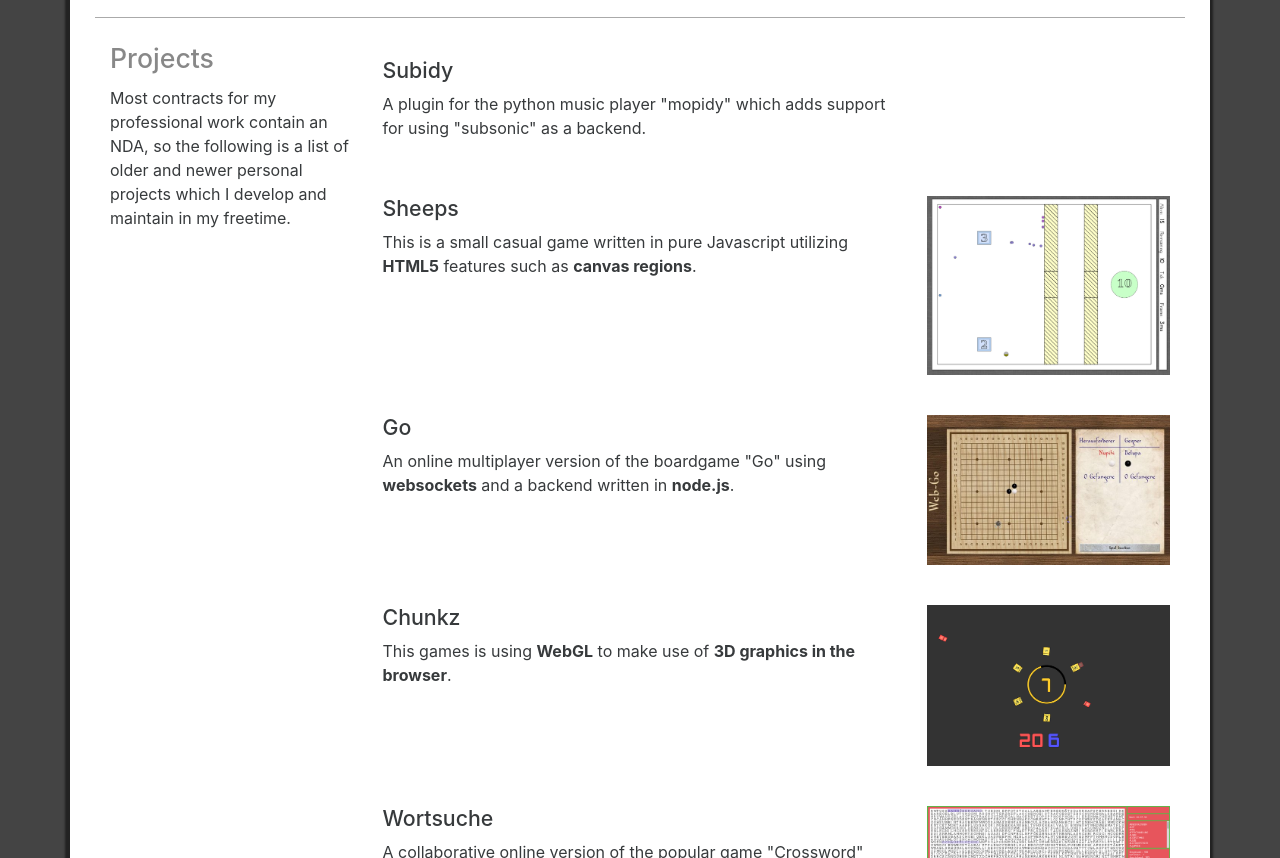
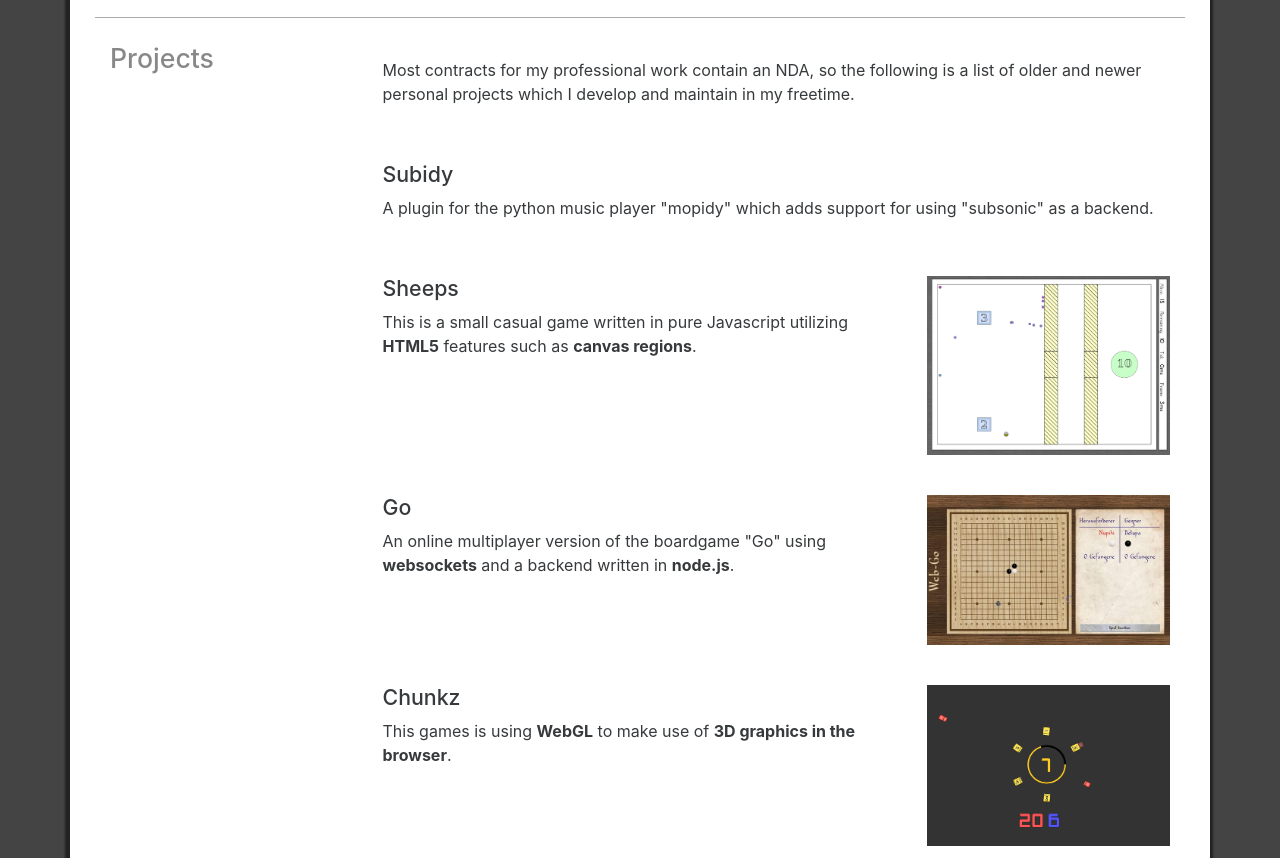
Before and after one commit to Prior99/portfolio, a website: page index.html in a window 1280 px wide. Shown: the part 2569-3427 px from the top of the page. Drawn offline with nearby package versions, Linux system fonts and the light colour scheme; files that its build step writes are made by us from their sources.

Commit message:
Fix layout

```diff
--- a/index.html
+++ b/index.html
@@ -116,11 +116,15 @@
         <div class="row lined spaced projects">
             <div class="col-md-3">
                 <h2>Projects</h2>
-                <p>Most contracts for my professional work contain an NDA, so the following is a list of older and newer personal projects which I develop and maintain in my freetime.<p>
             </div>
             <div class="col-md-9">
                 <div class="row spaced project">
-                    <div class="col-md-8">
+                    <div class="col-md-12">
+                        <p>Most contracts for my professional work contain an NDA, so the following is a list of older and newer personal projects which I develop and maintain in my freetime.<p>
+                    </div>
+                </div>
+                <div class="row spaced project">
+                    <div class="col-md-12">
                         <h4>
                             Subidy
                             <a href="https://github.com/Prior99/mopidy-subidy" class="project-link"><i class="fa fa-github"></i></a>
```
